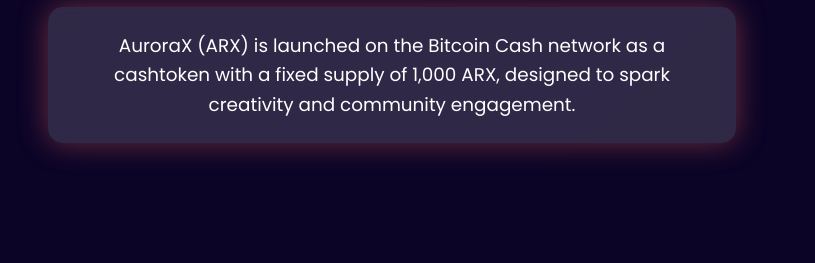
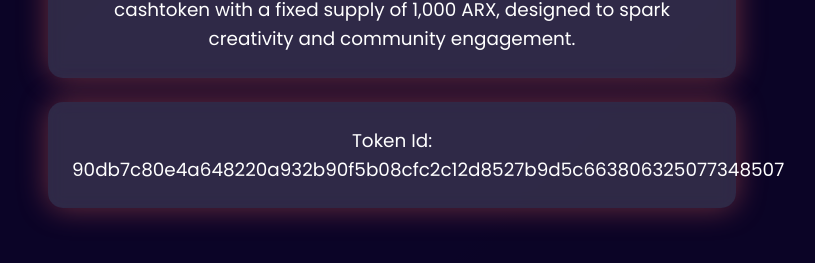
Before and after one commit to YahyaSami1147/AuroraX, a plain HTML site: page index.html in a window 1280 px wide. Shown: the part 447-710 px from the top of the page, without its empty margins (248-1063 px from the left). Drawn offline with Linux system fonts and the light colour scheme.

Commit message:
Update index.html

```diff
--- a/index.html
+++ b/index.html
@@ -163,6 +163,9 @@
         <div class="description">
             AuroraX (ARX) is launched on the Bitcoin Cash network as a cashtoken with a fixed supply of 1,000 ARX, designed to spark creativity and community engagement.
         </div>
+        <div class="description">
+            Token Id: 90db7c80e4a648220a932b90f5b08cfc2c12d8527b9d5c663806325077348507
+        </div>
     </div>
     <canvas id="trailCanvas"></canvas>
 
```
